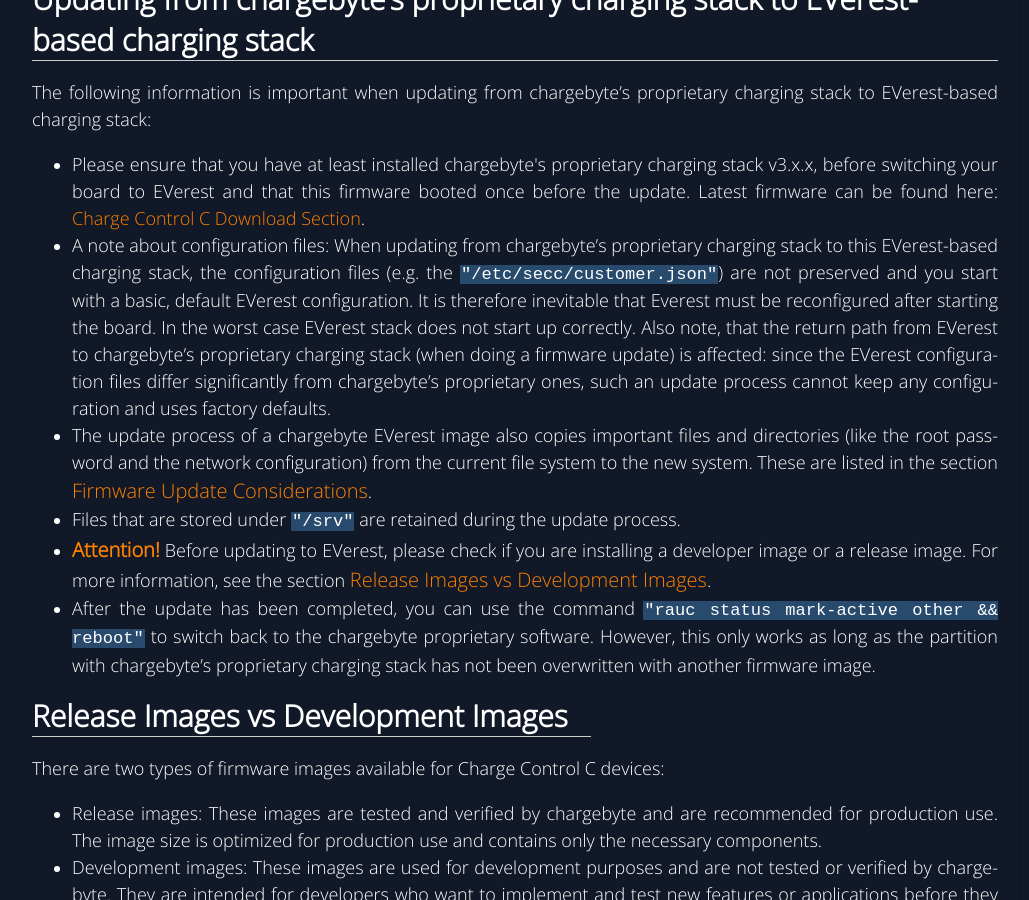
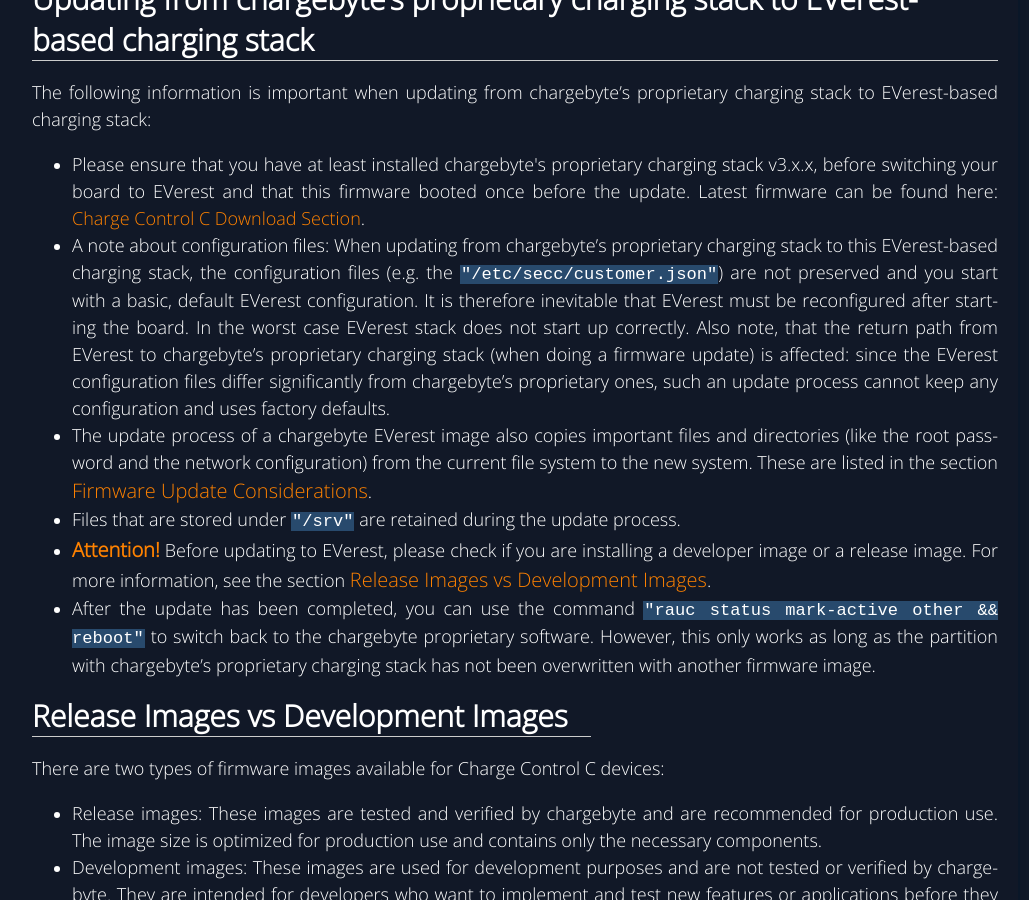
Before and after one commit to chargebyte/chargebyte-docs, a Sphinx documentation site: the page built from docs/source/firmware.rst, in a window 1280 px wide and 900 px high, scrolled down 7375 px. Shown: the whole window, without its empty margins (218-1247 px from the left). Built offline with Sphinx 7.4.7, drawn with Linux system fonts in a browser that asks for light colours.

Commit message:
fix: correct capitalization and grammatical errors
Signed-off-by: Moritz Barsnick <moritz.barsnick@chargebyte.com>

```diff
--- a/docs/source/firmware.rst
+++ b/docs/source/firmware.rst
@@ -297,7 +297,7 @@
   When updating from chargebyte's proprietary charging stack to this EVerest-based charging stack,
   the configuration files (e.g. the :code:`"/etc/secc/customer.json"`) are not preserved and you
   start with a basic, default EVerest configuration.
-  It is therefore inevitable that Everest must be reconfigured after starting the board.
+  It is therefore inevitable that EVerest must be reconfigured after starting the board.
   In the worst case EVerest stack does not start up correctly. Also note, that the return path from
   EVerest to chargebyte's proprietary charging stack (when doing a firmware update) is affected:
   since the EVerest configuration files differ significantly from chargebyte's proprietary ones,
```
Also changed, not shown: 1 other file.
